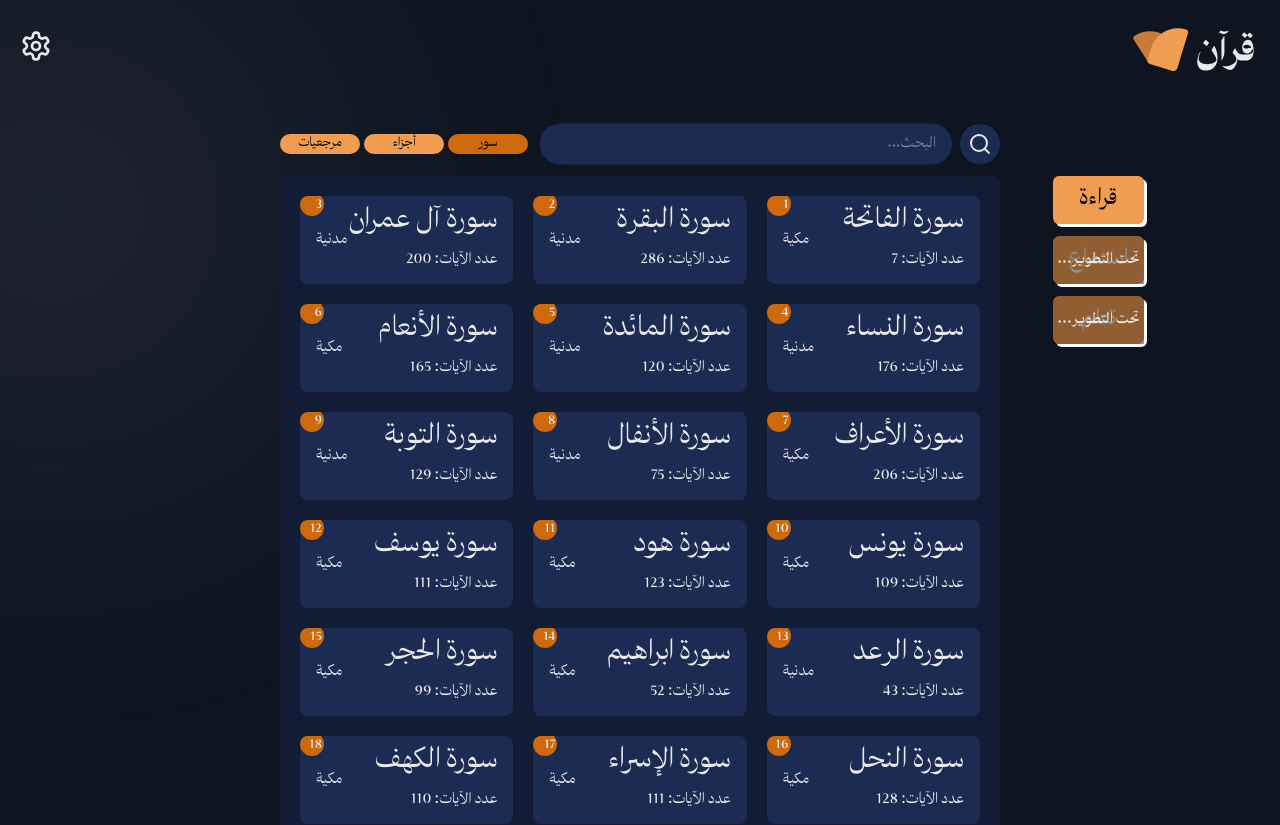
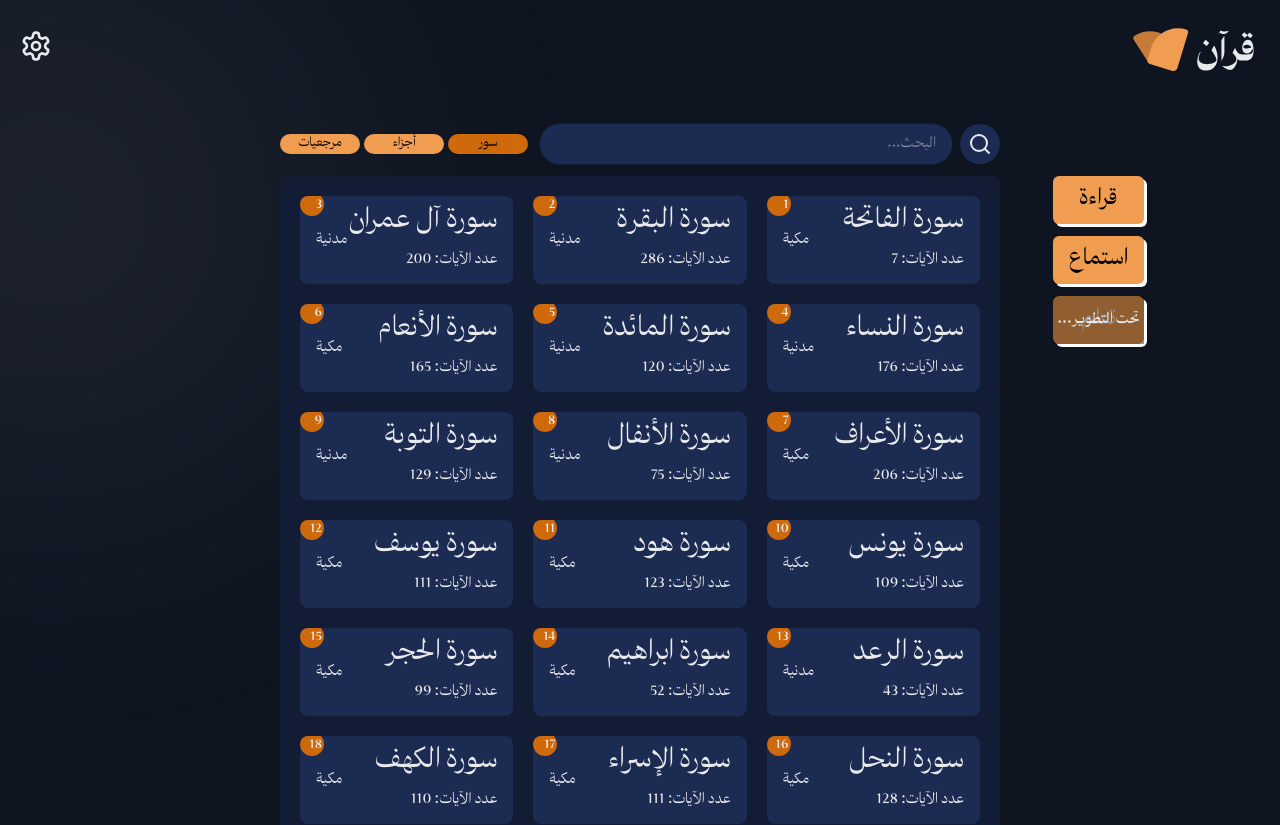
Before and after one commit to MazenAdel1/Quran-V2, a Next.js app: page / in a window 1280 px wide. Shown: the top 825 px of the page. Built offline with nearby package versions, Linux system fonts and the light colour scheme.

Commit message:
perf: improve page navigation performance

```diff
--- a/app/Content.tsx
+++ b/app/Content.tsx
@@ -2,7 +2,7 @@
 
 import Glow from "@/components/layout/Glow";
 import Header from "@/components/header/Header";
-import { useEffect, useLayoutEffect, useRef, useState } from "react";
+import { Suspense, useEffect, useLayoutEffect, useRef, useState } from "react";
 // import { verses } from "@/data/ayahs";
 
 export default function Content({
@@ -67,7 +67,9 @@ export default function Content({
         <Glow />
         <Header fixed={isScrolled} ref={headerRef} />
         <div className={`flex flex-1`} style={{ paddingTop: paddingTop }}>
-          {children}
+          <Suspense fallback={<h1 className="text-3xl">Loading</h1>}>
+            {children}
+          </Suspense>
         </div>
       </body>
     </html>
--- a/app/page.tsx
+++ b/app/page.tsx
@@ -1,10 +1,5 @@
 import List from "@/components/list/List";
-import { Suspense } from "react";
 
 export default function Home() {
-  return (
-    <Suspense fallback={<h2>تحميل البيانات...</h2>}>
-      <List />
-    </Suspense>
-  );
+  return <List />;
 }
--- a/app/page/[page]/page.tsx
+++ b/app/page/[page]/page.tsx
@@ -3,7 +3,6 @@ import PageNumber from "@/components/readingPage/PageNumber";
 import SaveBookmark from "@/components/readingPage/SaveBookmark";
 import { removeTashkeel } from "@/lib/utils";
 import Ayahs from "@/components/readingPage/Ayahs";
-import { Suspense } from "react";
 import verses from "@/data/ayahs.json";
 
 type Params = {
@@ -12,12 +11,14 @@ type Params = {
   };
 };
 
-export default async function Page({ params }: Params) {
+export async function generateStaticParams() {
+  return Array.from({ length: 604 }, (_, i) => ({ page: (i + 1).toString() }));
+}
+
+export default function Page({ params }: Params) {
   const page = +params.page;
-  let isLoading = false;
 
   if (page >= 1 && page <= 604) {
-    try {
     const data = verses[page - 1];
     const ayahs = data.ayahs;
     const chaptersNames = Object.values(data.surahs).map(
@@ -35,9 +36,7 @@ export default async function Page({ params }: Params) {
           )}
         </span>
 
-          <Suspense fallback={<h2>تحميل البيانات</h2>}>
-            <Ayahs ayahs={ayahs} page={page} isLoading={isLoading} />
-          </Suspense>
+        <Ayahs ayahs={ayahs} page={page} />
 
         <PageNumber page={page} />
         {page > 1 && (
@@ -48,13 +47,6 @@ export default async function Page({ params }: Params) {
         )}
       </div>
     );
-    } catch (error) {
-      return (
-        <h1 className="absolute left-1/2 top-1/2 -translate-x-1/2 -translate-y-1/2 text-3xl font-bold text-white">
-          حدث خطأ في استحضار البيانات
-        </h1>
-      );
-    }
   }
 
   return (
--- a/components/list/SectionNavigation.tsx
+++ b/components/list/SectionNavigation.tsx
@@ -13,9 +13,11 @@ import {
 export default function SectionNavigation() {
   const SECTIONS = [
     { title: "قراءة", available: true },
-    { title: "استماع", available: false },
+    { title: "استماع", available: true },
     { title: "تعلم", available: false },
   ];
+
+  // TODO make the listen section
   return (
     <>
       <nav className="flex justify-end lg:absolute lg:-right-[20%] lg:h-full">
--- a/components/readingPage/PageNavigate.tsx
+++ b/components/readingPage/PageNavigate.tsx
@@ -14,7 +14,7 @@ export default function PageNavigate({
   return (
     <Link
       href={href}
-      prefetch={false}
+      prefetch={true}
       className={cn(
         buttonVariants({
           variant: "navy",
```
Lines whose indentation alone changed are shown as unchanged.
